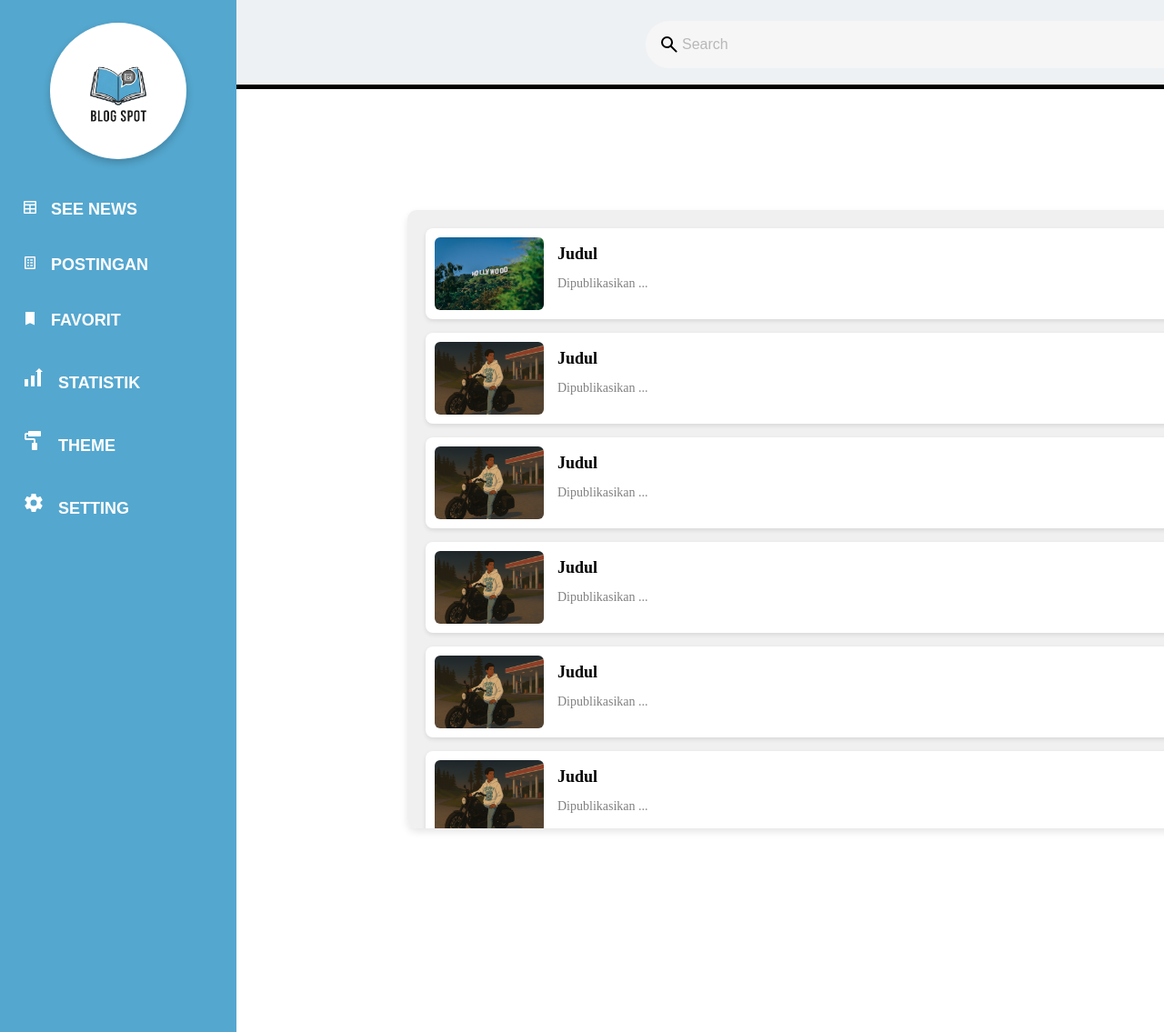
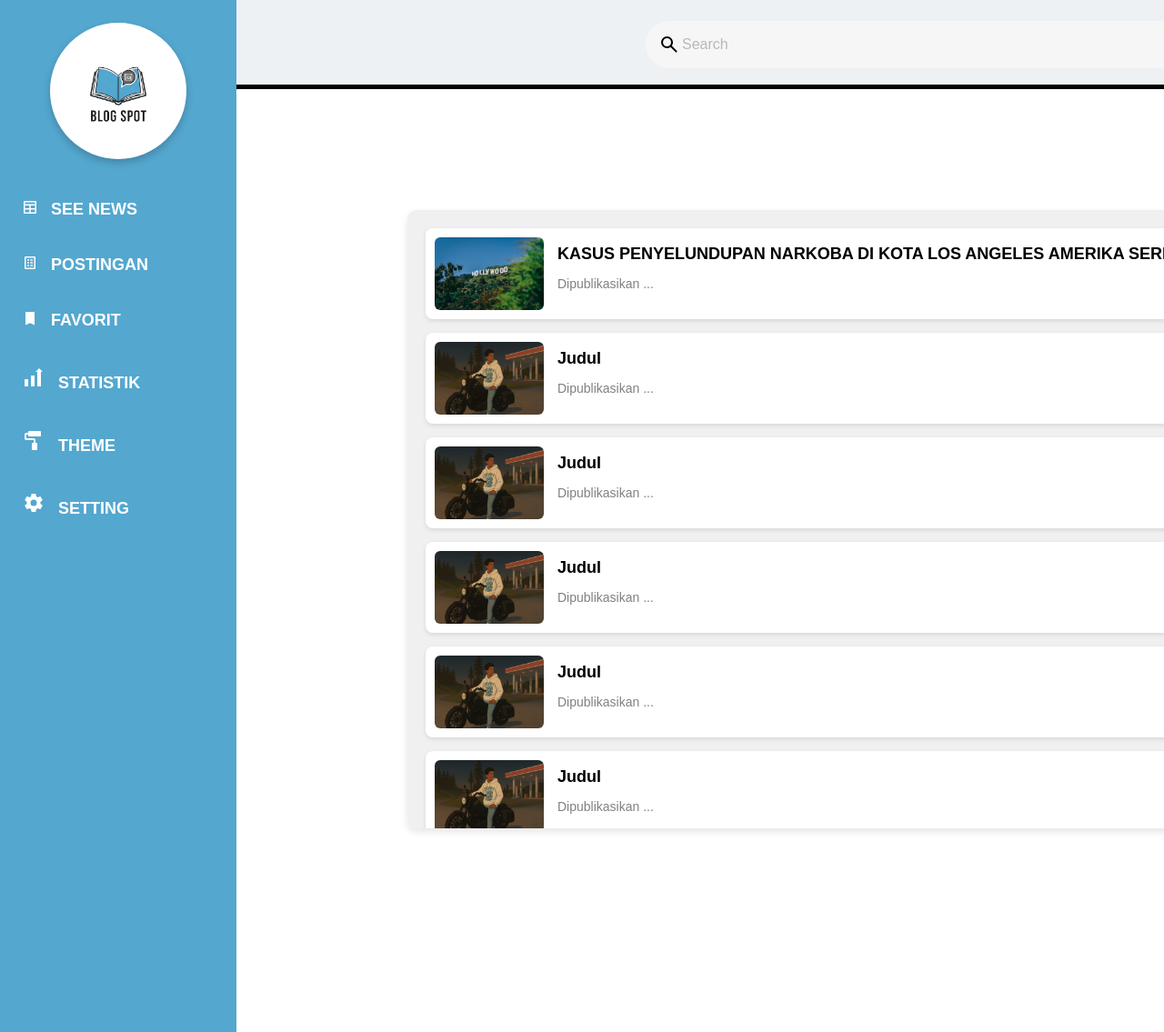
Before and after one commit to Kaptento/proyek-PWL-11TKJ2, a PHP site: page /Homepage.html in a window 1280 px wide. Shown: the top 1135 px of the page at 91% size. Run offline with PHP 8.4, Linux system fonts and the light colour scheme.

Commit message:
feat : Implement Homepage

```diff
--- a/Homepage.css
+++ b/Homepage.css
@@ -199,13 +199,21 @@ section {
 }
 
 .card-info h3 {
+    font-family: Arial, Helvetica, sans-serif;
     margin: 0;
     font-size: 18px;
+    user-select: none;
+    pointer-events: none;
+    -webkit-user-drag: none;
 }
 
 .card-info p {
+    font-family: Arial, Helvetica, sans-serif   ;
     font-size: 14px;
     color: gray;
+    user-select: none;
+    pointer-events: none;
+    -webkit-user-drag: none;
 }
 
 /* Icon kanan bawah */
--- a/Homepage.html
+++ b/Homepage.html
@@ -43,7 +43,7 @@
     <div class="card">
         <img src="/foto/pexels-pauldeetman-2695679.jpg" alt="gambar">
         <div class="card-info">
-            <h3>Judul</h3>
+            <h3>KASUS PENYELUNDUPAN NARKOBA DI KOTA LOS ANGELES AMERIKA SERIKAT SEMAKIN MARAK...</h3>
             <p>Dipublikasikan ...</p>
         </div>
         <div class="card-icons">
```
